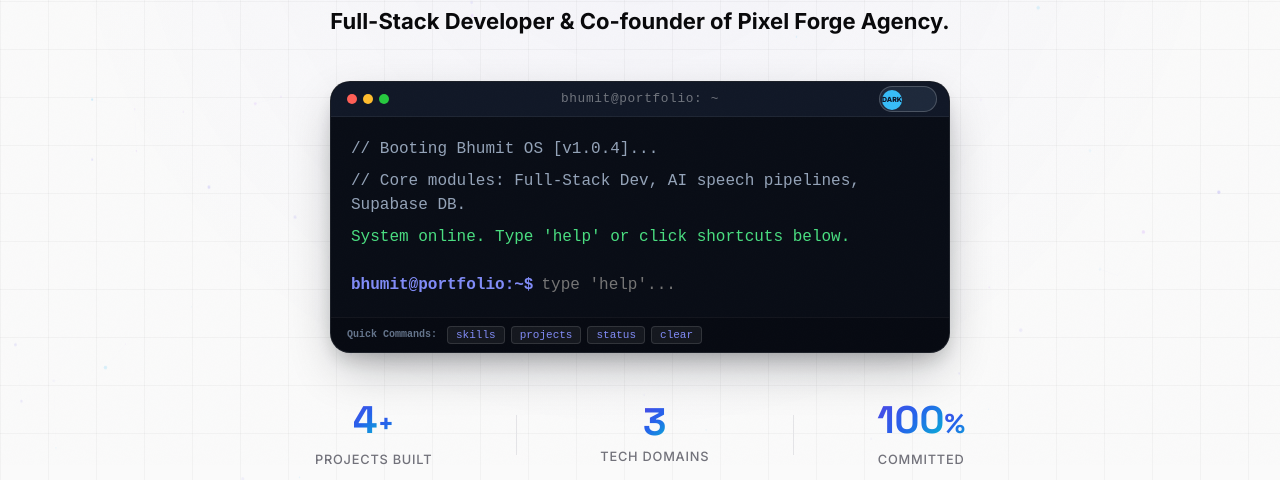
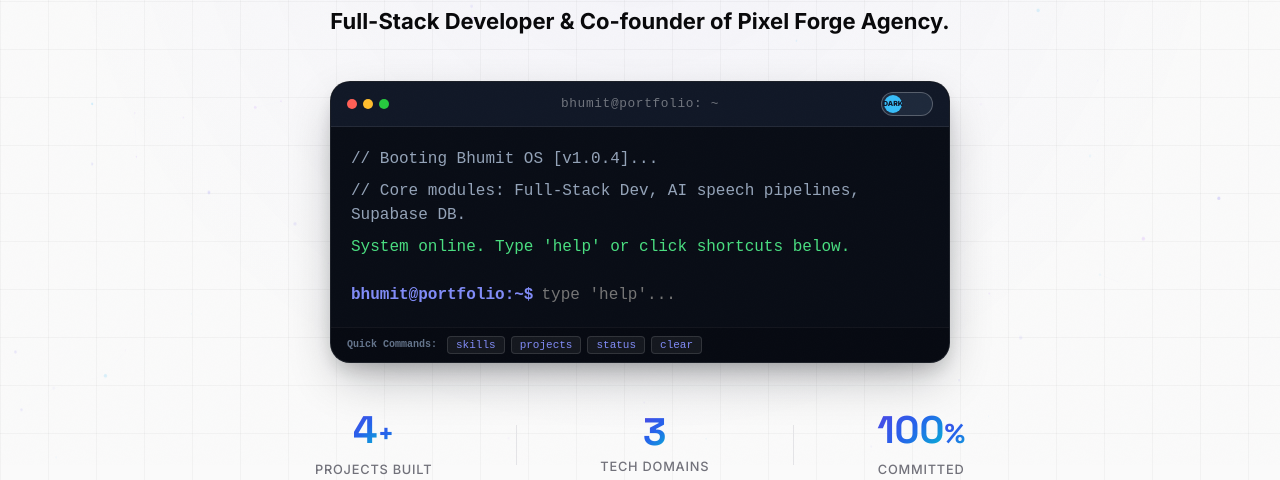
Before and after one commit to BOOM-08/1ST-COLLEGE-PROJECT, a website: page index.html in a window 1280 px wide. Shown: the part 335-815 px from the top of the page. Drawn offline with nearby package versions, Linux system fonts and the light colour scheme.

Commit message:
fix: frame terminal header and Uiverse toggle switch with clean flex alignment

```diff
--- a/assets/index.css
+++ b/assets/index.css
@@ -572,14 +572,21 @@ body:not(:hover) .cursor-ring { opacity: 0; }
 /* Terminal header */
 .term-header {
   background: #111827;
-  padding: var(--sp-3) var(--sp-4);
-  display: flex;
-  align-items: center;
-  border-bottom: 1px solid rgba(255, 255, 255, 0.06);
+  padding: 10px 16px;
+  display: flex;
+  align-items: center;
+  justify-content: space-between;
+  border-bottom: 1px solid rgba(255, 255, 255, 0.08);
   position: relative;
-}
-
-.term-dots { display: flex; gap: 6px; }
+  min-height: 44px;
+}
+
+.term-dots {
+  display: flex;
+  gap: 6px;
+  align-items: center;
+  z-index: 2;
+}
 
 .term-dot {
   width: 10px;
@@ -590,6 +597,18 @@ body:not(:hover) .cursor-ring { opacity: 0; }
 .term-dot.red { background: #ff5f56; }
 .term-dot.yellow { background: #ffbd2e; }
 .term-dot.green { background: #27c93f; }
+
+.term-title {
+  position: absolute;
+  left: 50%;
+  transform: translateX(-50%);
+  font-size: var(--text-xs);
+  color: rgba(255, 255, 255, 0.4);
+  font-weight: 500;
+  letter-spacing: 0.05em;
+  pointer-events: none;
+  z-index: 1;
+}
 
 /* === UIVERSE CUSTOM TERMINAL THEME TOGGLE SWITCH === */
 .term-switch {
@@ -597,46 +616,42 @@ body:not(:hover) .cursor-ring { opacity: 0; }
   --bg-color: #ffffff;
   --main-color: #38bdf8;
   --input-out-of-focus: #1e293b;
-  position: absolute;
-  right: 12px;
-  top: 50%;
-  transform: translateY(-50%);
-  display: flex;
-  align-items: center;
-  gap: 8px;
-  width: 58px;
-  height: 26px;
+  position: relative;
+  display: flex;
+  align-items: center;
+  width: 52px;
+  height: 24px;
   cursor: pointer;
+  z-index: 2;
+  margin-left: auto;
 }
 
 .term-switch .toggle {
   opacity: 0;
   width: 0;
   height: 0;
+  position: absolute;
 }
 
 .term-switch .slider {
   box-sizing: border-box;
   border-radius: 100px;
-  border: 1.5px solid rgba(255, 255, 255, 0.2);
+  border: 1.5px solid rgba(255, 255, 255, 0.25);
   position: absolute;
   cursor: pointer;
-  top: 0;
-  left: 0;
-  right: 0;
-  bottom: 0;
+  inset: 0;
   background-color: #1e293b;
-  transition: 0.3s ease;
+  transition: all 0.3s ease;
 }
 
 .term-switch .slider:before {
   content: "DARK";
   box-sizing: border-box;
-  height: 20px;
-  width: 20px;
+  height: 18px;
+  width: 18px;
   position: absolute;
   left: 2px;
-  bottom: 1.5px;
+  top: 1.5px;
   border-radius: 100px;
   background-color: #38bdf8;
   color: #0f172a;
@@ -646,17 +661,17 @@ body:not(:hover) .cursor-ring { opacity: 0; }
   display: flex;
   align-items: center;
   justify-content: center;
-  transition: 0.3s cubic-bezier(0.34, 1.56, 0.64, 1);
+  transition: all 0.3s cubic-bezier(0.34, 1.56, 0.64, 1);
 }
 
 .term-switch .toggle:checked + .slider {
   background-color: #e2e8f0;
-  border-color: #94a3b8;
+  border-color: #cbd5e1;
 }
 
 .term-switch .toggle:checked + .slider:before {
   content: "LGT";
-  transform: translateX(30px);
+  transform: translateX(26px);
   background-color: #4f46e5;
   color: #ffffff;
 }
--- a/index.html
+++ b/index.html
@@ -17,7 +17,7 @@
     <meta property="og:description" content="Building intelligent web applications powered by NLP, real-time backends, and modern frontend frameworks." />
     <meta property="og:type" content="website" />
     <title>Bhumit | Full-Stack Developer & AI Engineer</title>
-    <link rel="stylesheet" href="assets/index.css?v=4.0" />
+    <link rel="stylesheet" href="assets/index.css?v=5.0" />
     <link rel="preconnect" href="https://fonts.googleapis.com" />
     <link rel="preconnect" href="https://fonts.gstatic.com" crossorigin />
     <link
```
